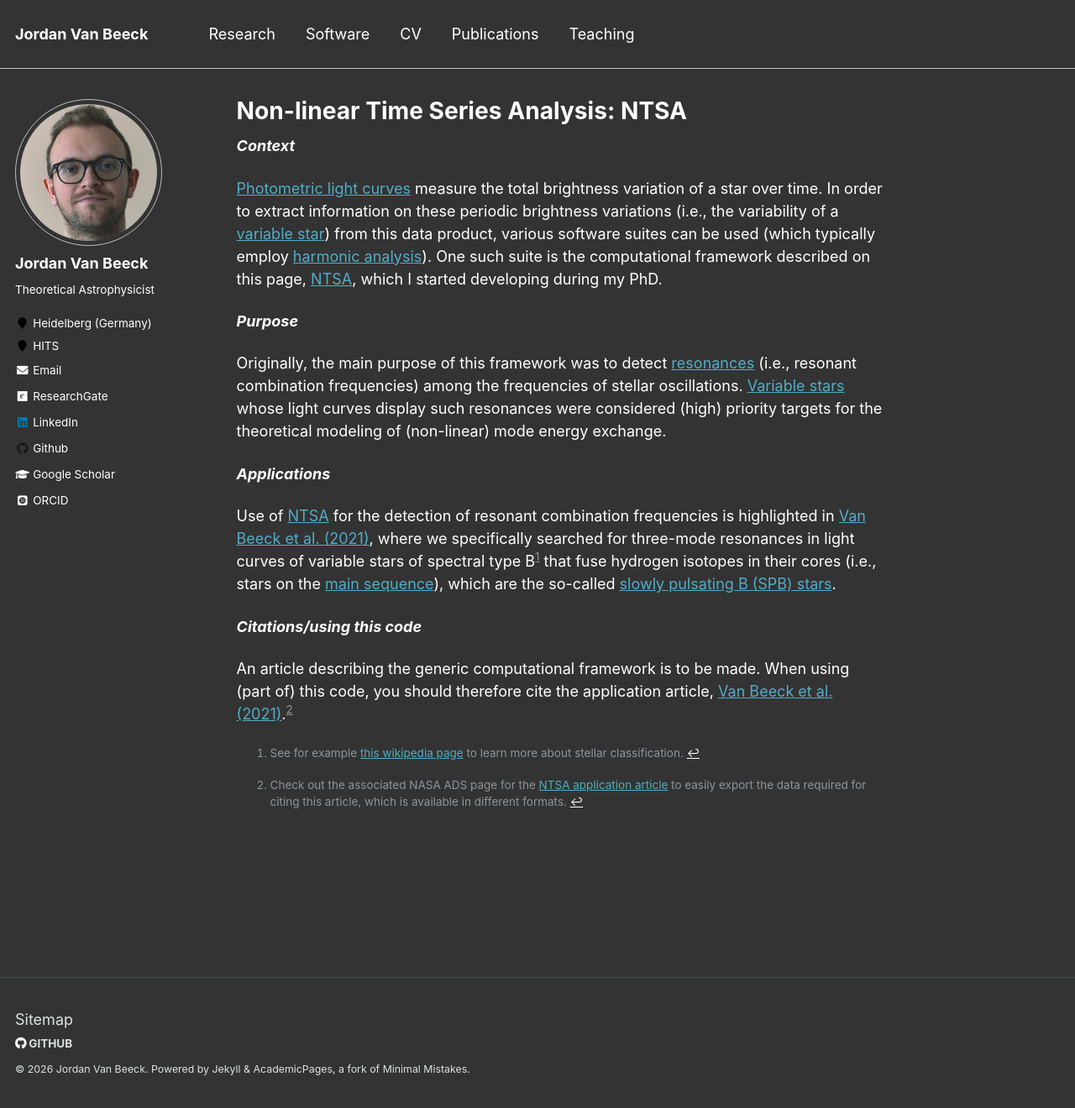
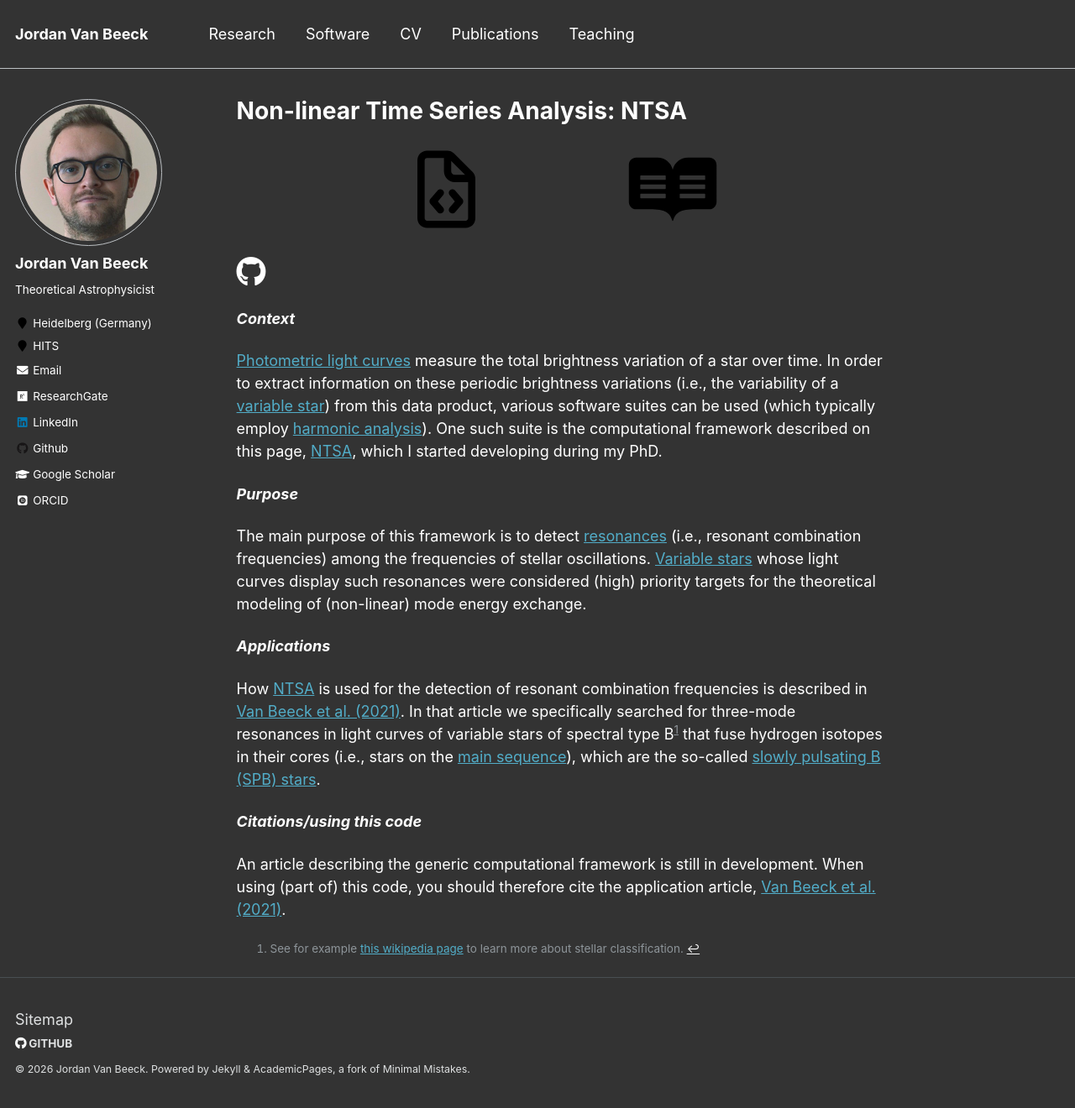
Before and after one commit to JVB11/jvb11.github.io, a Jekyll site: the page built from _software/NTSA.md, in a window 1280 px wide and 1320 px high. Shown: the whole window at 84% size. Built offline with Jekyll 4.4.1, drawn with Linux system fonts in a browser that asks for light colours; some web fonts are replaced.

Commit message:
update software pages: testing new version of summary pages

```diff
--- a/_software/NTSA.md
+++ b/_software/NTSA.md
@@ -21,6 +21,10 @@ gallery:
       title: ""
 ---
 
+[<img src="/images/software/ntsa/readme-brands-solid-full.svg" style="width:15%; color=#ffffff; height:auto; margin-top:1%; margin-right:25%; margin-left:10%; margin-bottom:3%; float:right;">](https://github.com/JVB11/NTSA)
+[<img src="/images/software/ntsa/file-code-regular-full.svg" style="width:15%; color=#ffffff; height:auto; margin-top:1%; margin-right:10%; margin-left:25%; margin-bottom:3%; float:right;">](https://github.com/JVB11/NTSA)
+<a href="https://github.com/JVB11/NTSA" target="_blank" rel="noopener"><i class="fab fa-github fa-2x" style="color: #ffffff; vertical-align: middle;">
+
 _**Context**_
 
 [Photometric light curves](https://en.wikipedia.org/wiki/Photometry_(astronomy)) measure the total brightness variation of a star over time.
@@ -29,19 +33,19 @@ One such suite is the computational framework described on this page, [NTSA](htt
 
 _**Purpose**_
 
-Originally, the main purpose of this framework was to detect [resonances](https://en.wikipedia.org/wiki/Resonance) (i.e., resonant combination frequencies) among the frequencies of stellar oscillations.
+The main purpose of this framework is to detect [resonances](https://en.wikipedia.org/wiki/Resonance) (i.e., resonant combination frequencies) among the frequencies of stellar oscillations.
 [Variable stars](https://en.wikipedia.org/wiki/Variable_star) whose light curves display such resonances were considered (high) priority targets for the theoretical modeling of (non-linear) mode energy exchange.
 
 _**Applications**_
 
-Use of [NTSA](https://github.com/JVB11/NTSA) for the detection of resonant combination frequencies is highlighted in [Van Beeck et al. (2021)](https://www.aanda.org/articles/aa/full_html/2021/11/aa41572-21/aa41572-21.html), where we specifically searched for three-mode resonances in light curves of variable stars of spectral type B[^1] that fuse hydrogen isotopes in their cores (i.e., stars on the [main sequence](https://en.wikipedia.org/wiki/Main_sequence)), which are the so-called [slowly pulsating B (SPB) stars](https://en.wikipedia.org/wiki/Slowly_pulsating_B-type_star).
+How [NTSA](https://github.com/JVB11/NTSA) is used for the detection of resonant combination frequencies is described in [Van Beeck et al. (2021)](https://www.aanda.org/articles/aa/full_html/2021/11/aa41572-21/aa41572-21.html).
+In that article we specifically searched for three-mode resonances in light curves of variable stars of spectral type B[^1] that fuse hydrogen isotopes in their cores (i.e., stars on the [main sequence](https://en.wikipedia.org/wiki/Main_sequence)), which are the so-called [slowly pulsating B (SPB) stars](https://en.wikipedia.org/wiki/Slowly_pulsating_B-type_star).
 
 _**Citations/using this code**_
 
-An article describing the generic computational framework is to be made.
-When using (part of) this code, you should therefore cite the application article, [Van Beeck et al. (2021)](https://www.aanda.org/articles/aa/full_html/2021/11/aa41572-21/aa41572-21.html).[^2]
+An article describing the generic computational framework is still in development.
+When using (part of) this code, you should therefore cite the application article, [Van Beeck et al. (2021)](https://www.aanda.org/articles/aa/full_html/2021/11/aa41572-21/aa41572-21.html).
 
 [^1]: See for example [this wikipedia page](https://en.wikipedia.org/wiki/Stellar_classification) to learn more about stellar classification.
-[^2]: Check out the associated NASA ADS page for the [NTSA application article](https://ui.adsabs.harvard.edu/abs/2021A%26A...655A..59V/abstract) to easily export the data required for citing this article, which is available in different formats.
 
 <!-- {% include gallery %} -->
```
Also changed, not shown: _pages/software.md (+11 -10 lines), _software/AESolver.md (+5 -7 lines), _software/dervish.md (+6 -6 lines), images/software/ntsa/file-code-regular-full.svg (added), images/software/ntsa/readme-brands-solid-full.svg (added).
